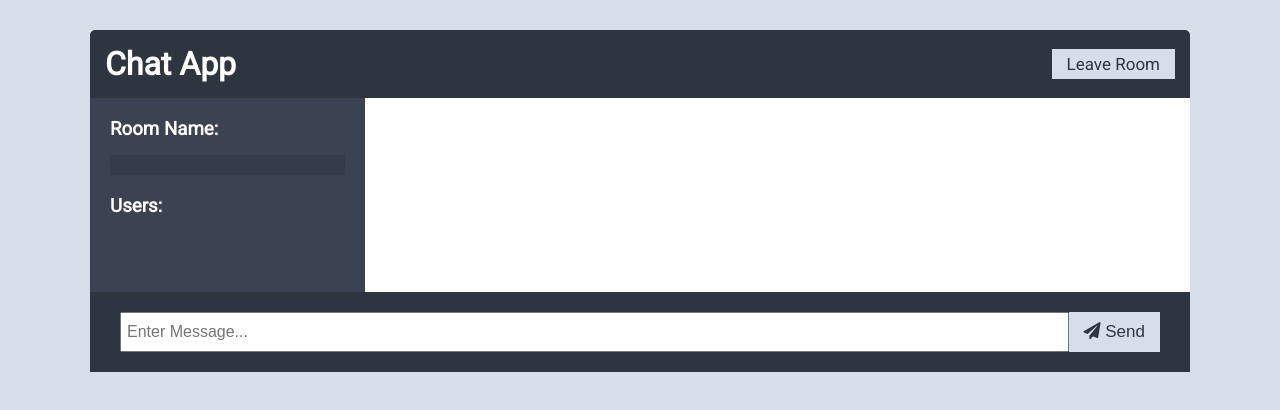
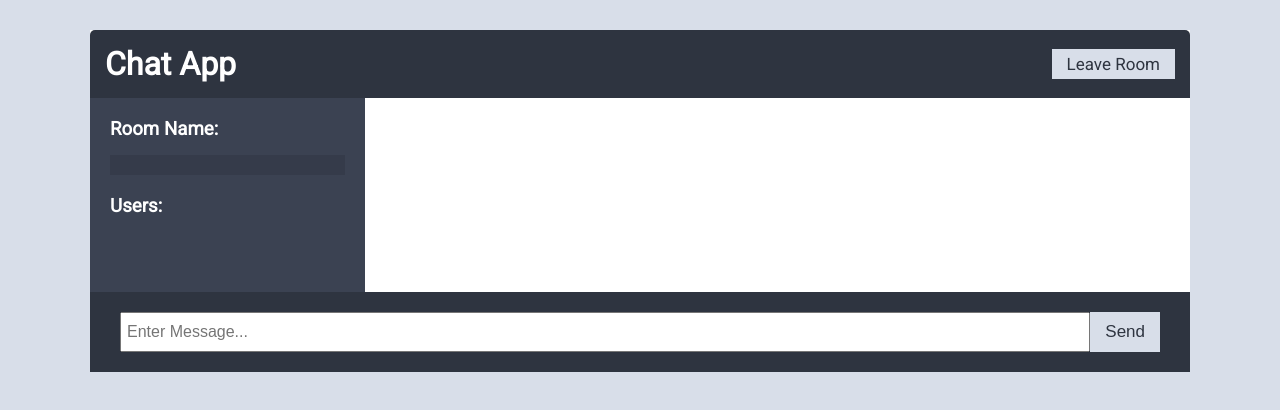
Before and after one commit to regiwitanto/chat-app, a website: page public/chat.html in a window 1280 px wide. Drawn offline with nearby package versions, Linux system fonts and the light colour scheme; no server answers.

Commit message:
remove image

```diff
--- a/public/chat.html
+++ b/public/chat.html
@@ -37,7 +37,7 @@
             required
             autocomplete="off"
           />
-          <button class="btn"><i class="fas fa-paper-plane"></i> Send</button>
+          <button class="btn"> Send</button>
         </form>
       </div>
     </div>
```
